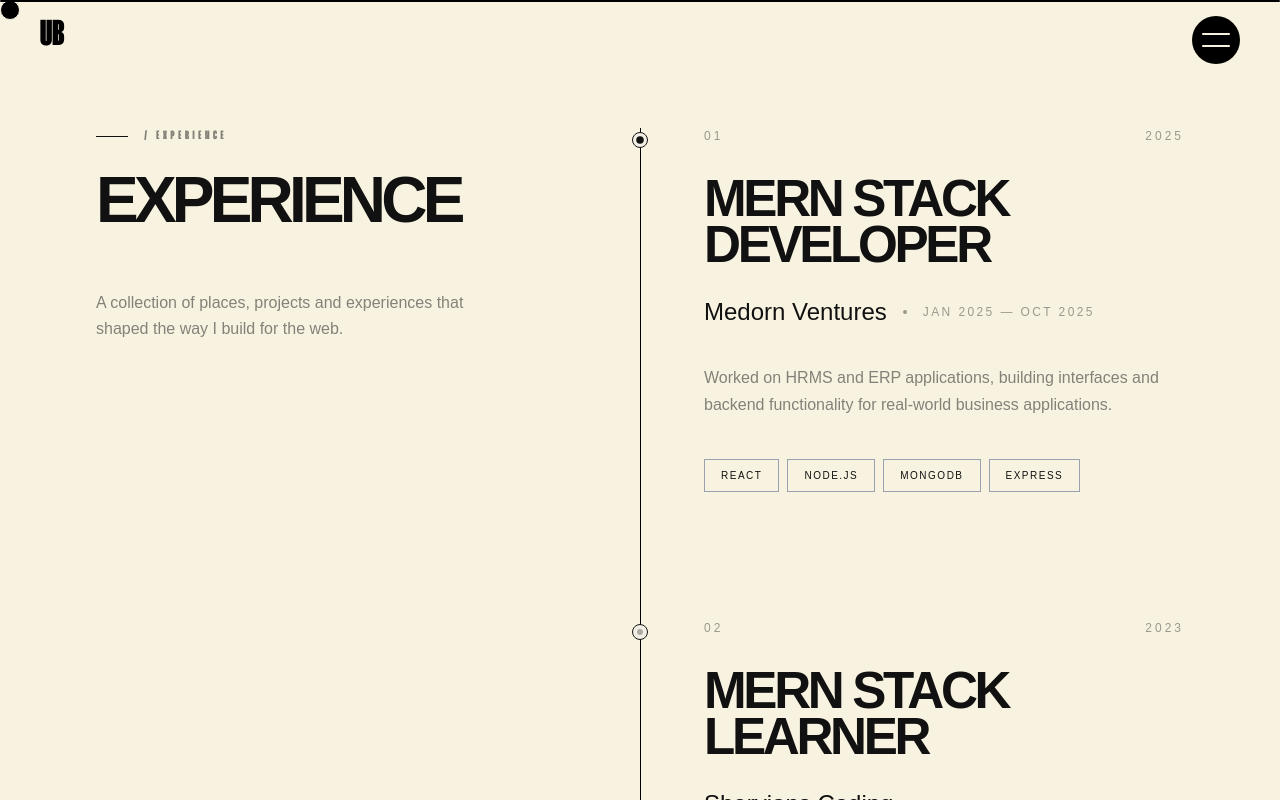
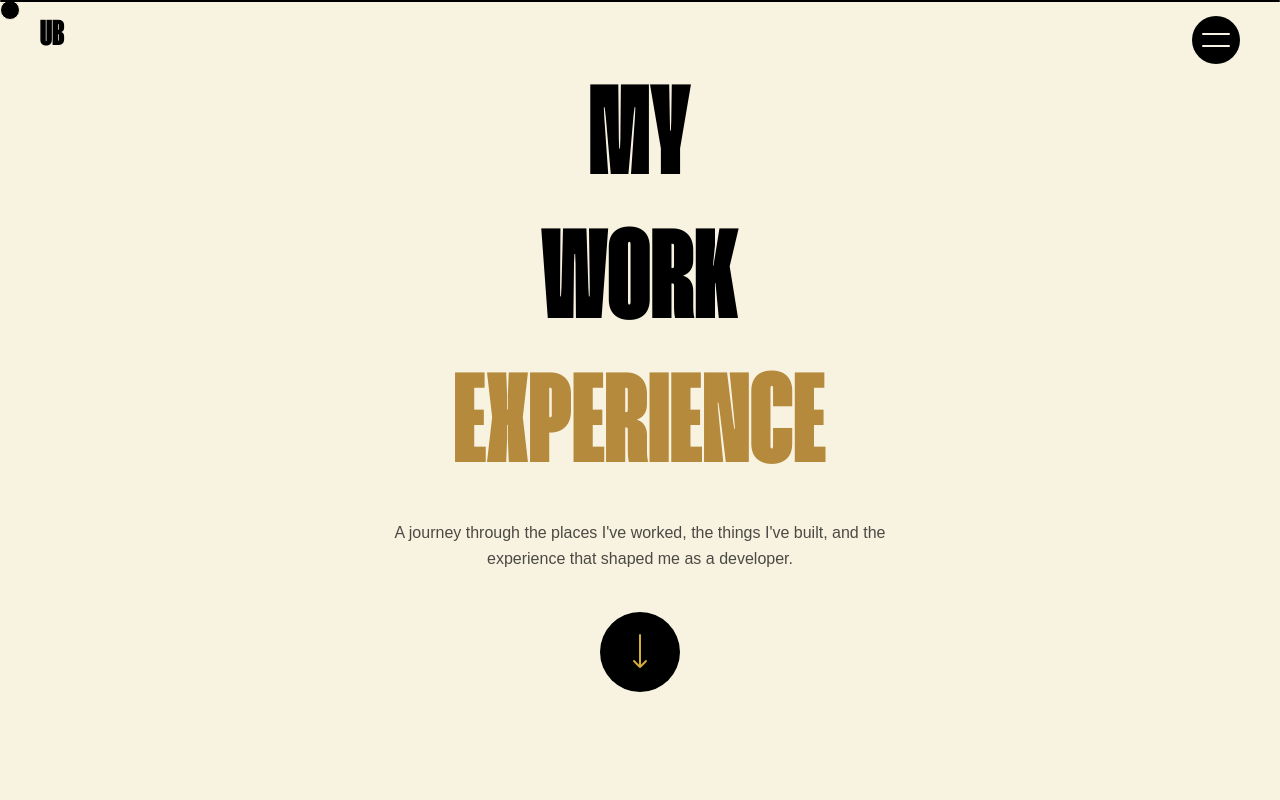
Before and after one commit to ushabinwar/my-portfolio, a React (Vite) app: page /experience in a window 1280 px wide. Shown: the top 800 px of the page. Built offline with nearby package versions, Linux system fonts and the light colour scheme.

Commit message:
experience front page created

```diff
--- a/src/components/About/AboutCounter.jsx
+++ b/src/components/About/AboutCounter.jsx
@@ -55,7 +55,7 @@ const AboutCounter = () => {
       <div className="w-full mx-auto px-3">
         <div className="flex gap-5 justify-evenly md:px:20 text-center">
           {stats.map((item, index) => (
-            <div className="hover:text-secondary" key={index}>
+            <div className="hover:text-[#B58A3C]" key={index}>
               <h1
                 ref={(el) => (numberRefs.current[index] = el)}
                 className="text-4xl font-semibold md:text-7xl tracking-tight"
--- a/src/components/About/Hobbies.jsx
+++ b/src/components/About/Hobbies.jsx
@@ -66,8 +66,8 @@ const Hobbies = () => {
 
   return (
     <div className="min-h-screen w-full bg-cream px-4 py-10 md:px-22">
-      <h1 className="text-2xl font-bold font-[FjallaOne]">
-        SOMETHING INTERESTIN ABOUT ME OTHER THAT TECK
+      <h1 className="text-2xl font-bold uppercase font-[FjallaOne]">
+        Something interesting about me other than tech
       </h1>
 
       <div className=" mt-20 ">
--- /dev/null
+++ b/src/components/Experience/ExperienceFrontPage.jsx
@@ -0,0 +1,198 @@
+import { useGSAP } from "@gsap/react";
+import gsap from "gsap";
+import { ScrollTrigger } from "gsap/ScrollTrigger";
+import React, { useRef } from "react";
+
+gsap.registerPlugin(ScrollTrigger);
+
+const ExperienceFrontPage = () => {
+  const circleRef = useRef(null);
+  const textRef = useRef(null);
+
+  useGSAP(() => {
+    // Initial reveal
+    gsap.from(textRef.current.querySelectorAll("h1"), {
+      yPercent: 100,
+      opacity: 0,
+      duration: 1.2,
+      ease: "power4.out",
+      stagger: 0.15,
+    });
+
+    // Horizontal movement
+    const tl = gsap.timeline({
+      scrollTrigger: {
+        trigger: textRef.current,
+        start: "top 5%",
+        end: "bottom 20%",
+        scrub: 2,
+        // markers: true,
+      },
+    });
+
+    tl.to(
+      ".row1",
+      {
+        x: -600,
+        ease: "none",
+      },
+      0
+    );
+
+    tl.to(
+      ".row2",
+      {
+        x: 600,
+        ease: "none",
+      },
+      0
+    );
+
+    tl.to(
+      ".row3",
+      {
+        x: -500,
+        ease: "none",
+      },
+      0
+    );
+  });
+
+  // Arrow floating animation
+  useGSAP(() => {
+    gsap.to(circleRef.current.querySelector("svg"), {
+      y: 8,
+      duration: 0.6,
+      repeat: -1,
+      yoyo: true,
+      ease: "power1.inOut",
+    });
+  }, []);
+
+  return (
+    <section className="min-h-screen w-full bg-[#F8F3E1] text-black p-1">
+
+      <div className="overflow-hidden px-4 sm:px-6 md:px-20 py-10 mt-28 md:mt-6">
+
+        <div ref={textRef}>
+
+          {/* ROW 1 */}
+          <div className="row1 overflow-hidden">
+            <h1
+              className="
+                text-[20vw]
+                leading-20
+                text-center
+                md:text-[12vw]
+                md:leading-36
+                font-[MangoGro]
+                sm:text-[13vw]
+                lg:text-[10vw]
+                font-black
+                uppercase
+              "
+            >
+              MY
+            </h1>
+          </div>
+
+          {/* ROW 2 */}
+          <div className="row2 overflow-hidden">
+            <h1
+              className="
+                text-[20vw]
+                text-center
+                leading-20
+                md:text-[12vw]
+                md:leading-36
+                font-[MangoGro]
+                sm:text-[13vw]
+                lg:text-[10vw]
+                font-black
+                uppercase
+              "
+            >
+              WORK
+            </h1>
+          </div>
+
+          {/* ROW 3 */}
+          <div className="row3 overflow-hidden">
+            <h1
+              className="
+                sm:text-[13vw]
+                text-[20vw]
+                leading-20
+                text-center
+                md:text-[12vw]
+                md:leading-36
+                font-[MangoGro]
+                lg:text-[10vw]
+                font-black
+                text-[#B58A3C]
+                uppercase
+              "
+            >
+              EXPERIENCE
+            </h1>
+          </div>
+
+        </div>
+
+        {/* Description */}
+        <p
+          className="
+            text-center
+            md:w-[50%]
+            m-auto
+            mt-5
+            text-md
+            paragraph
+            max-w-2xl
+            text-black/70
+            leading-relaxed
+          "
+        >
+          A journey through the places I've worked, the things I've built,
+          and the experience that shaped me as a developer.
+        </p>
+
+      </div>
+
+      {/* Scroll Arrow */}
+      <div
+        ref={circleRef}
+        className="
+          circle
+          h-20
+          w-20
+          m-auto
+          flex
+          justify-center
+          items-center
+          bg-black
+          rounded-full
+        "
+      >
+        <svg
+          width="36"
+          height="20"
+          className="rotate-[90deg]"
+          viewBox="0 0 36 16"
+          fill="none"
+        >
+          <path
+            d="M1 8H33M33 8L27 2M33 8L27 14"
+            stroke="#D4AF37"
+            strokeWidth="2"
+            strokeLinecap="round"
+            strokeLinejoin="round"
+          />
+        </svg>
+      </div>
+
+    </section>
+  );
+};
+
+export default ExperienceFrontPage;
--- a/src/components/Experience/index.jsx
+++ b/src/components/Experience/index.jsx
@@ -1,14 +1,16 @@
-import React from 'react'
-import Experience from './Experience'
-import Footer from '../Footer'
+import React from "react";
+import Experience from "./Experience";
+import Footer from "../Footer";
+import ExperienceFrontPage from "./ExperienceFrontPage";
 
 const ExperiencePage = () => {
   return (
     <div>
-        <Experience/>
-        <Footer/>
+      <ExperienceFrontPage />
+      <Experience />
+      <Footer />
     </div>
-  )
-}
+  );
+};
 
-export default ExperiencePage
+export default ExperiencePage;
```
